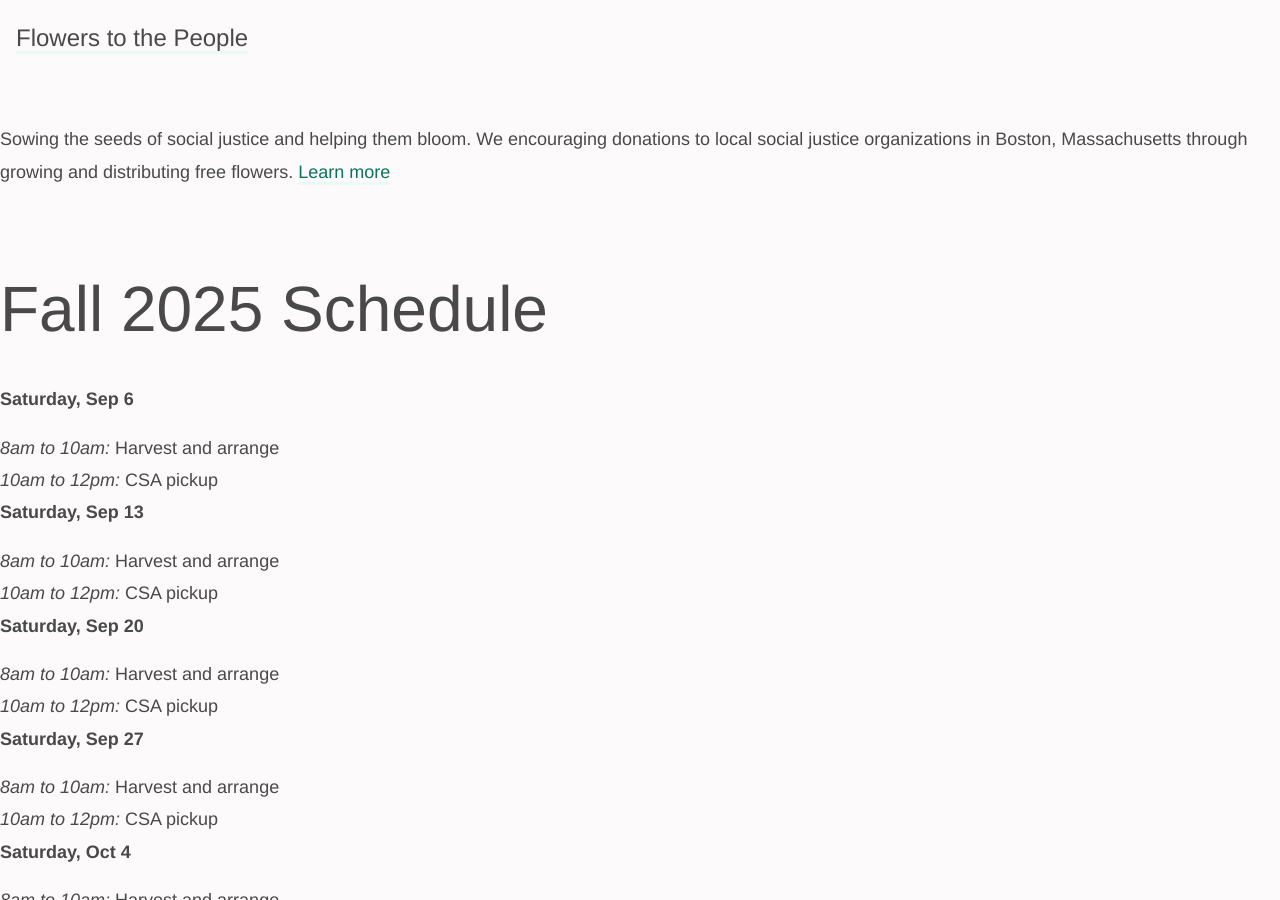
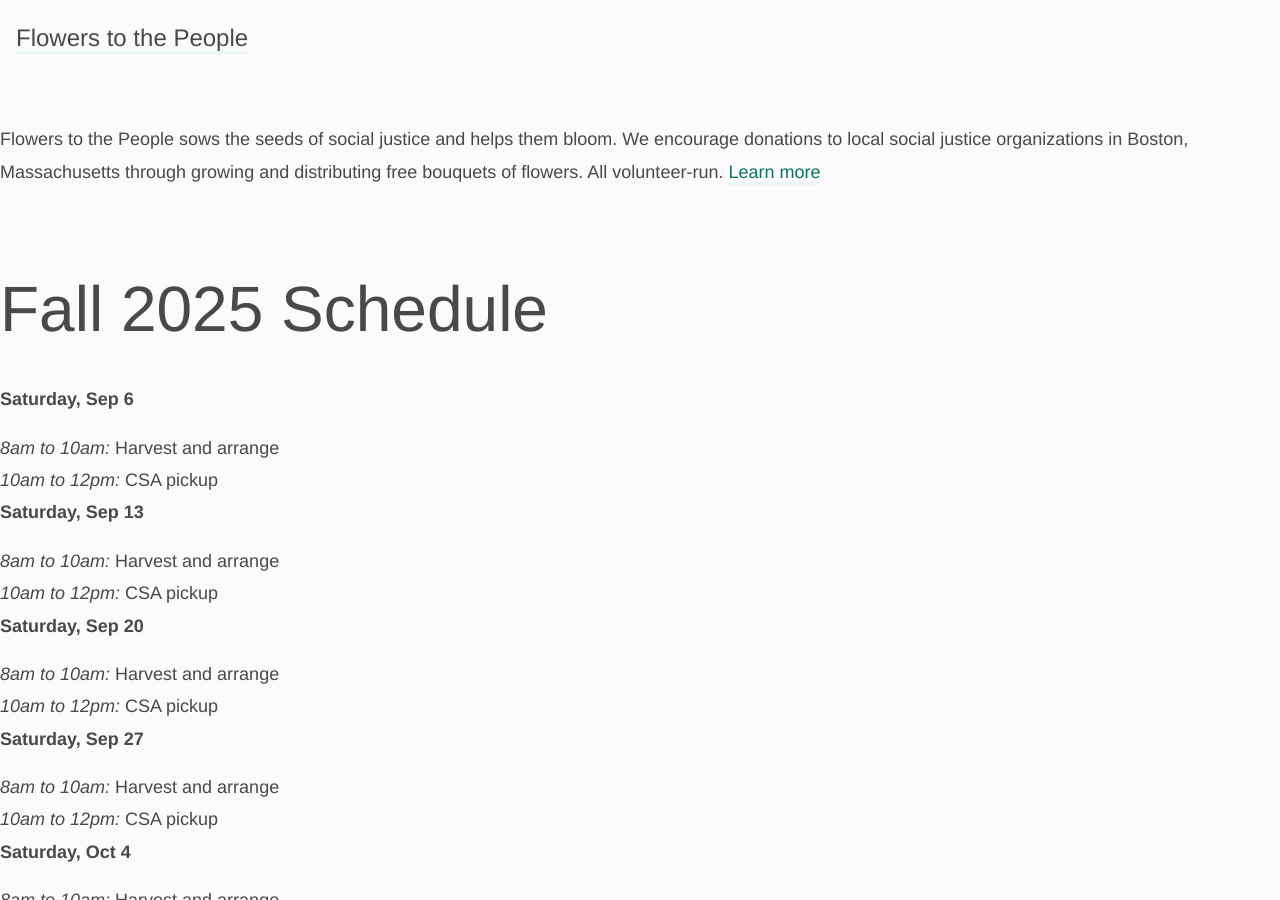
Before and after one commit to heybenji/flowerstothepeople, a Jekyll site: the page built from index.html, in a window 1280 px wide and 900 px high. Built offline with Jekyll 4.4.1, drawn with Linux system fonts in a browser that asks for light colours; some web fonts are replaced; a script that is not in the unit is left out.

Commit message:
Revise site description

```diff
--- a/_config.yml
+++ b/_config.yml
@@ -21,7 +21,7 @@
 title: Flowers to the People
 email: people@flowerstothepeople.org
 description: >- # this means to ignore newlines until "baseurl:"
-  Sowing the seeds of social justice and helping them bloom. We encouraging donations to local social justice organizations in Boston, Massachusetts through growing and distributing free flowers.
+  Flowers to the People sows the seeds of social justice and helps them bloom. We encourage donations to local social justice organizations in Boston, Massachusetts through growing and distributing free bouquets of flowers. All volunteer-run.
 baseurl: "" # the subpath of your site, e.g. /blog
 url: "https://www.flowerstothepeople.org" # the base hostname & protocol for your site, e.g. http://example.com
 twitter_username: ""
```
